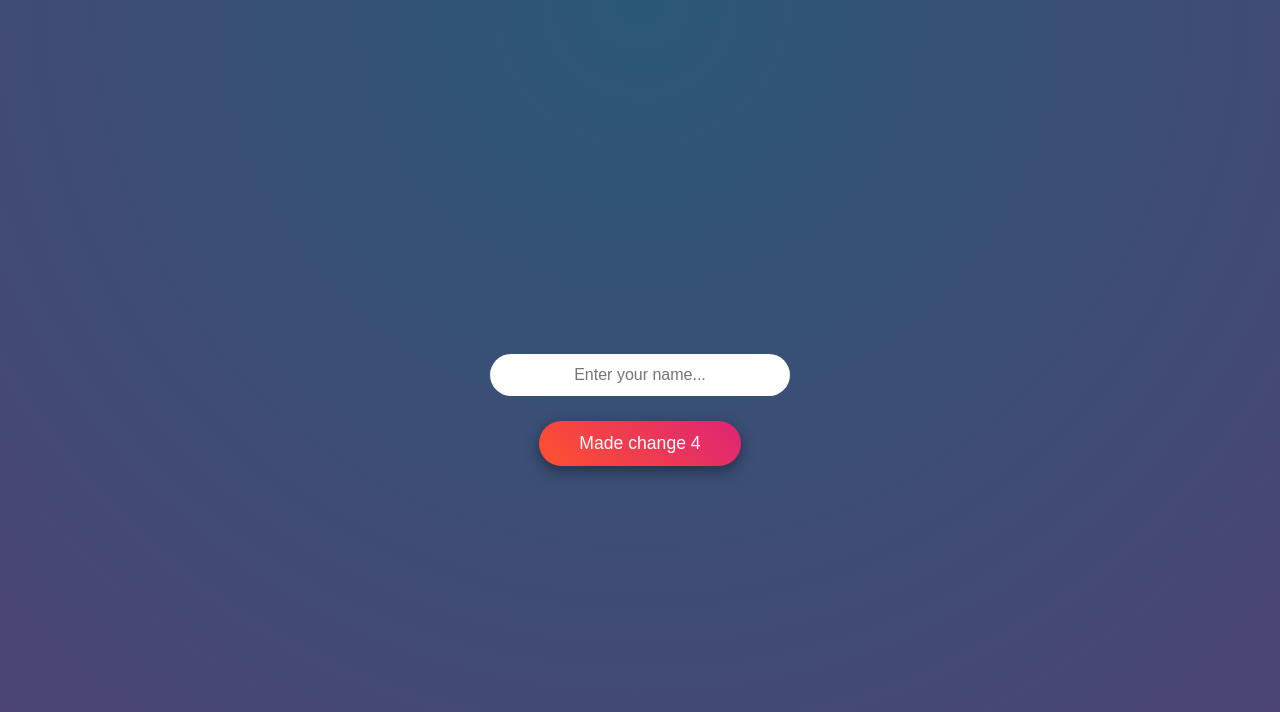
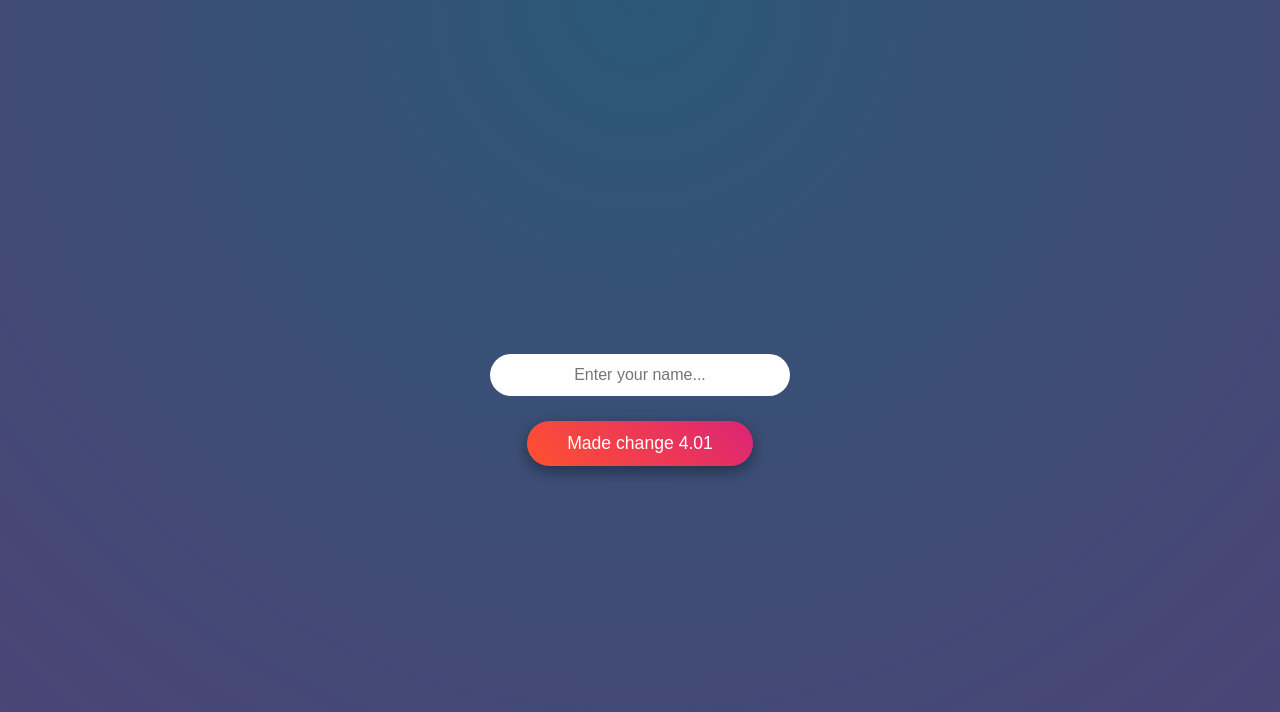
Before and after one commit to Akashalf/gitRepo, a plain HTML site: page index.html in a window 1280 px wide. Drawn offline with Linux system fonts and the light colour scheme.

Commit message:
changes 4.01

```diff
--- a/index.html
+++ b/index.html
@@ -54,7 +54,7 @@
 </head>
 <body>
   <input type="text" id="nameInput" placeholder="Enter your name..." />
-  <button onclick="startShow()">Made change 4</button>
+  <button onclick="startShow()">Made change 4.01</button>
 
   <script>
     function startShow1() {
```
